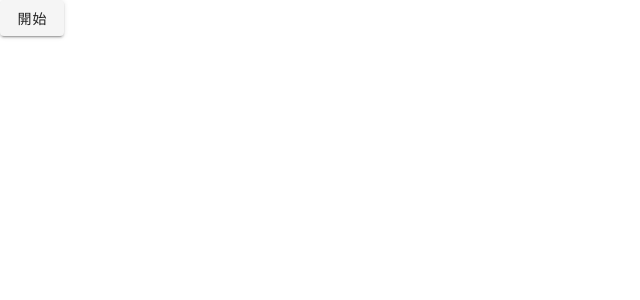
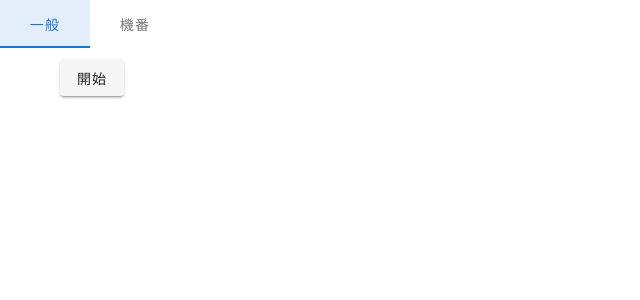
Before and after one commit to bildeneins/hagukoukan-simulator, a Vue app: page / in a window 1280 px wide. Shown: the top 300 px of the page, without its empty margins (0-640 px from the left). Built offline with nearby package versions, Linux system fonts and the light colour scheme.

Commit message:
シュミレーターのデザインの作成

```diff
--- a/src/App.vue
+++ b/src/App.vue
@@ -1,39 +1,78 @@
 <template>
   <v-app>
-    <div>
-      <v-btn
-          @click="clickedStartBtn"
+    <tab
+      @toIppan="showIppan"
+      @toKiban="showKiban"
+    />
+    <div v-show="isIppan">
+      <DrillBtn
+        @clickedStartBtn="clickedStartBtn"
       >
-        開始
-      </v-btn>
+      </DrillBtn>
     </div>
-    <v-main>
-    </v-main>
+    <div v-show="isKiban">
+      <v-container>
+        <v-row>
+          <v-col v-for="(idLineNumber,index) in idLineNumbers" :key="index">
+            <DrillCard
+              :machine-name="tasks[idLineNumber].machine_name"
+              :is-machine-stopping=false
+              @clickedStopBtn="clickedDrillCardStopBtn(index)"
+            />
+          </v-col>
+        </v-row>
+      </v-container>
+    </div>
   </v-app>
 </template>
 
 <script>
-import simulator from "@/scripts/simulator"
+import simulator from "./scripts/simulator";
+import Tab from "./components/Tab.vue";
+import DrillCard from "./components/DrillCard";
+import DrillBtn from "./components/DrillBtn";
 
 export default {
   name: 'App',
   components: {
+    Tab, DrillCard,DrillBtn
   },
   data: () => ({
-    task: [],
-    usingTaskIds: [0, 1]
+    tasks: [],
+    usingTaskIds: [1, 2],
+    idLineNumbers: [],
+    isMachineStoppingLists:[],
+    isKiban: false,
+    isIppan: true
   }),
   methods:{
     async clickedStartBtn(){
-      this.task = await simulator.getTable()
-      console.log(this.task)
+      this.tasks = await simulator.getTable()
+      console.log(this.tasks)
+      this.idLineNumbers = []
+      for(let i = 0; i < this.usingTaskIds.length; i++){
+        let num = this.tasks.findIndex(task =>
+          this.usingTaskIds[i] === Number(task.id)
+        )
+        this.idLineNumbers.push(num)
+      }
       for(let i = 0; i < this.usingTaskIds.length; i++){
         const id = this.usingTaskIds[i]
-        console.log(id)
-        simulator.intervalPost( id, this.task)
+        console.log("id: ", id,"line num: ", this.idLineNumbers[i])
+        simulator.intervalPost( this.idLineNumbers[i], this.tasks)
       }
+    },
+    showIppan(){
+      this.isIppan = true
+      this.isKiban = false
+    },
+    showKiban(){
+      this.isIppan = false
+      this.isKiban = true
+    },
+    clickedDrillCardStopBtn(index){
+      console.log(index)
     }
   }
-
 };
 </script>
--- /dev/null
+++ b/src/components/DrillBtn.vue
@@ -0,0 +1,54 @@
+<template>
+  <v-container>
+    <v-row v-if="btnNum === 0">
+      <v-col>
+        <v-btn @click="clickStart">
+          {{'開始'}}
+        </v-btn>
+      </v-col>
+    </v-row>
+    <v-row v-if="btnNum === 1">
+      <v-col>
+        <v-btn @click="clickStop">
+          {{'停止'}}
+        </v-btn>
+      </v-col>
+    </v-row>
+    <v-row v-if="btnNum === 2">
+      <v-col>
+        <v-btn>
+          {{'再開'}}
+        </v-btn>
+      </v-col>
+      <v-col>
+        <v-btn>
+          {{'リセット'}}
+        </v-btn>
+      </v-col>
+    </v-row>
+  </v-container>
+</template>
+
+<script>
+export default {
+  name: "DrillBtn",
+  data(){
+    return {
+      btnNum: 0
+    }
+  },
+  methods: {
+    clickStart(){
+      this.btnNum = 1
+      this.$emit("clickedStartBtn")
+    },
+    clickStop(){
+      this.btnNum = 2
+    }
+  }
+}
+</script>
+
+<style scoped>
+
+</style>
--- /dev/null
+++ b/src/components/DrillCard.vue
@@ -0,0 +1,46 @@
+<template>
+  <v-card>
+    <v-card-title>
+      {{machineName + '号機'}}
+    </v-card-title>
+    <v-card-text>
+      <v-container>
+        <v-row>
+          <v-col v-if="isMachineStopping === false">
+            {{"稼働中"}}
+          </v-col>
+          <v-col v-if="isMachineStopping === true">
+            {{"停止中"}}
+          </v-col>
+        </v-row>
+        <v-row>
+          <v-col>
+            <v-btn :disabled="isMachineStopping === true" @click="onClickStopBtn">
+              {{"停止"}}
+            </v-btn>
+          </v-col>
+        </v-row>
+      </v-container>
+    </v-card-text>
+  </v-card>
+</template>
+
+<script>
+export default {
+  name: "DrillCard" ,
+  props:{
+    machineName: {default: '0', type: String, require: true},
+    isMachineStopping: {default: false, type: Boolean, require: true}
+  },
+  methods:{
+    onClickStopBtn() {
+      this.$emit("clickedStopBtn")
+    }
+  }
+
+}
+</script>
+
+<style scoped>
+
+</style>
--- /dev/null
+++ b/src/components/Tab.vue
@@ -0,0 +1,34 @@
+<template>
+  <div>
+    <v-tabs>
+      <v-tab
+          @change="onClickedIppanTab"
+      >
+        一般
+      </v-tab>
+      <v-tab
+          @change="onClickedKibanTab"
+      >
+        機番
+      </v-tab>
+    </v-tabs>
+  </div>
+</template>
+
+<script>
+export default {
+  name: "Tab",
+  methods:{
+    onClickedIppanTab(){
+      this.$emit("toIppan")
+    },
+    onClickedKibanTab(){
+      this.$emit("toKiban")
+    },
+  },
+}
+</script>
+
+<style scoped>
+
+</style>
--- a/src/scripts/simulator.js
+++ b/src/scripts/simulator.js
@@ -1,14 +1,11 @@
 const axios =  require('axios');
 axios.defaults.baseURL = 'http://localhost:8080'
 
-
-
-
-function intervalPost(i, all_data_list) {
-    const interval_time = Number(all_data_list[i].cycle_time)
-    const id = Number(all_data_list[i].id)
-    const machine_name = String(all_data_list[i].machine_name)
-    const drill_counter_stop = Number(all_data_list[i].drill_counter_stop)
+function intervalPost( id_line_number, all_data_list) {
+    const id = Number(all_data_list[id_line_number].id)
+    const interval_time = Number(all_data_list[id_line_number].cycle_time)
+    const machine_name = String(all_data_list[id_line_number].machine_name)
+    const drill_counter_stop = Number(all_data_list[id_line_number].drill_counter_stop)
     setInterval(async ()=>{
         // get drill counter の値をget
         let drill_counter_count = 0
@@ -36,9 +33,7 @@ function intervalPost(i, all_data_list) {
 
         // get drill counter,isMachineStopping が条件を満たすなら、cycle_time_dataをpost
         if(drill_counter_count <= drill_counter_stop && isMachineStopping === false){
-            const cycle_time_data =  {
-                "ids": [0],
-            }
+            const cycle_time_data = 1
             axios.post('/tasks/count/increment', cycle_time_data)
                 .then(response =>  {
                     console.log( response.data, ":", id)
@@ -54,7 +49,7 @@ async function getTable() {
     let all_data_list = []
     try {
         const response = await axios.get('/tasks');
-        console.log(response.data)
+        // console.log(response.data)
         all_data_list = response.data
     } catch (error) {
         const { status, statusText} = error.response;
```
Also changed, not shown: 1 other file (tests, documents, lock files or other folders).
